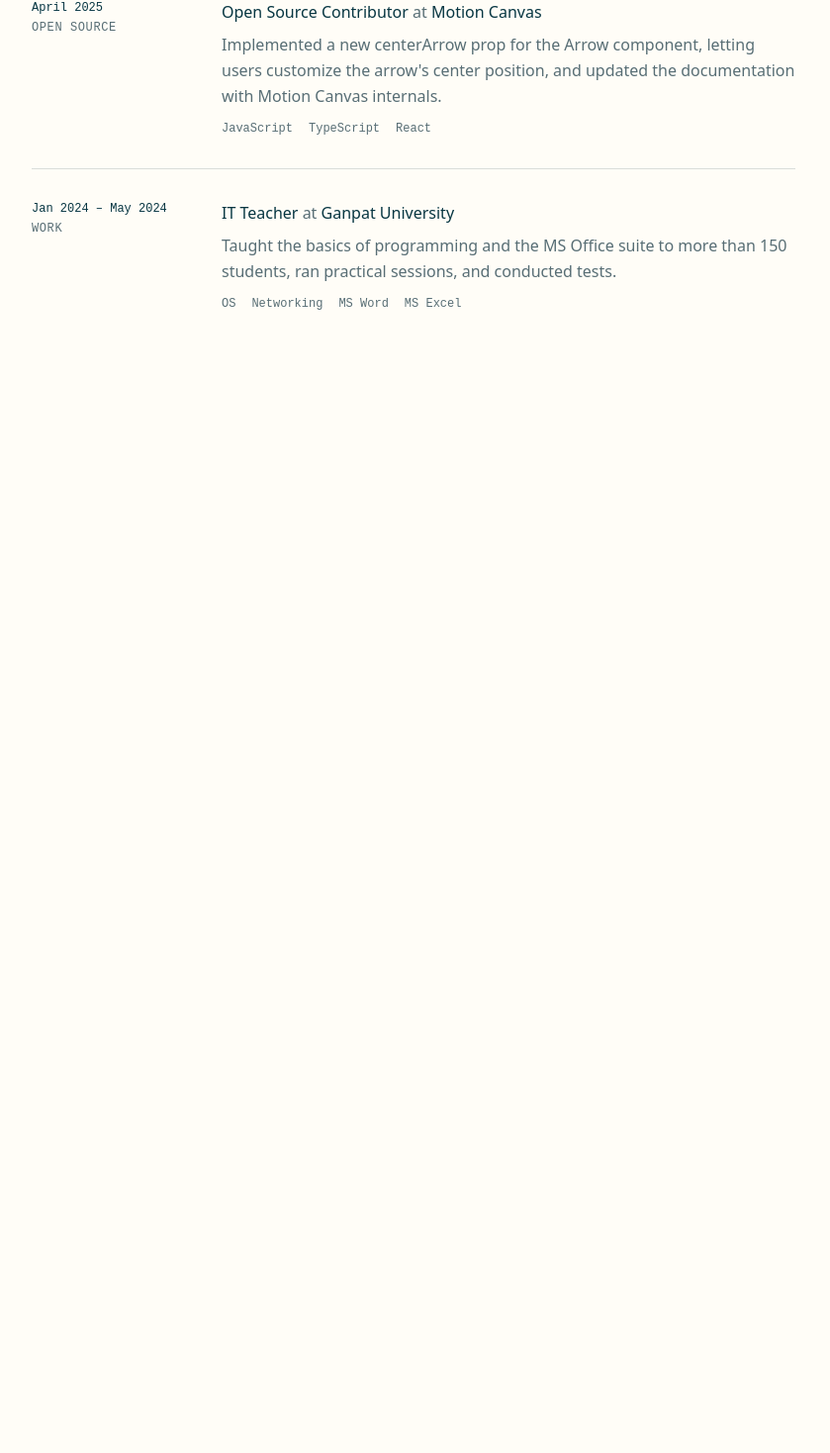
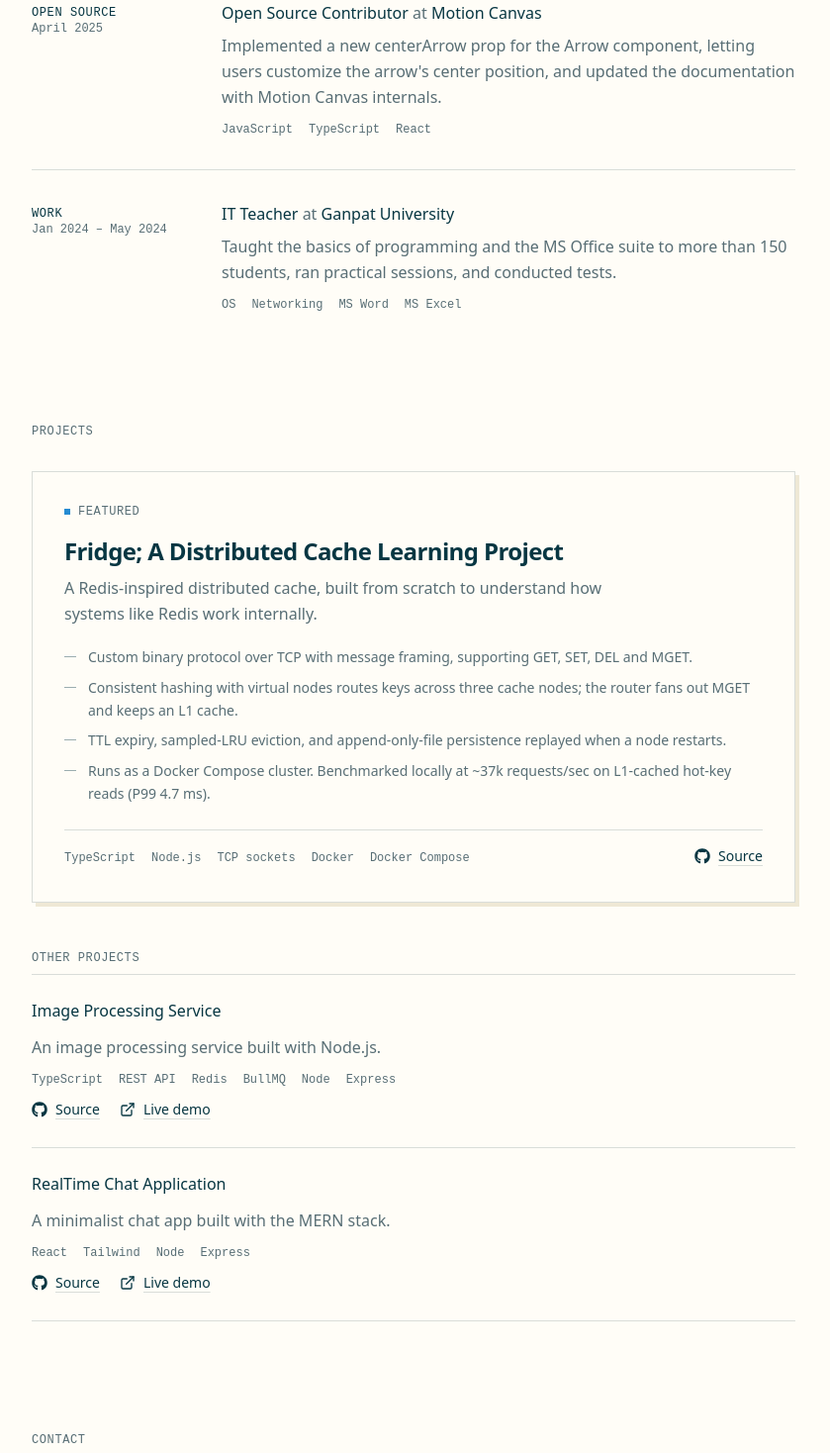
Before and after one commit to amosmurmu/amosmurmu.github.io, a React (Vite) app: page / in a window 1280 px wide. Shown: the part 1329-2797 px from the top of the page at 99% size, without its empty margins (222-1061 px from the left). Before the commit the page ends 1708 px from the top, so only its background shows below. Built offline with nearby package versions, Linux system fonts and the light colour scheme.

Commit message:
feat: Projects and Contacts and few changes

```diff
--- a/src/App.tsx
+++ b/src/App.tsx
@@ -1,6 +1,9 @@
 import Experience from "./components/Experience";
 import Hero from "./components/Hero";
 import Nav from "./components/Nav";
+import Projects from "./components/Projects";
+import Contacts from "./components/Contacts";
+import Footer from "./components/Footer";
 
 function App() {
   return (
@@ -15,6 +18,9 @@
       <main id="main" className="mx-auto max-w-[820px] px-5 sm:px-6">
         <Hero />
         <Experience />
+        <Projects />
+        <Contacts />
+        <Footer />
       </main>
     </>
   );
--- /dev/null
+++ b/src/components/Contacts.tsx
@@ -0,0 +1,64 @@
+import type { ReactNode } from "react";
+import { profile } from "../data/content";
+import { inlineLinkClass } from "../libs/styles";
+import Section from "./Section";
+
+function A({ href, children }: { href: string; children: ReactNode }) {
+  return (
+    <a
+      href={href}
+      className={inlineLinkClass}
+      target="_blank"
+      rel="noopener noreferrer"
+    >
+      {children}
+    </a>
+  );
+}
+
+function Row({ label, children }: { label?: string; children: ReactNode }) {
+  return (
+    <li className="grid gap-1 py-5 first:pt-0 last:pb-0 sm:gap-8">
+      {/* <p className="font-mono text-xs uppercase tracking-wider sm:pt-1"> */}
+      {/*   {label} */}
+      {/* </p> */}
+      <p className="leading-relaxed">{children}</p>
+    </li>
+  );
+}
+
+export default function Contact() {
+  return (
+    <Section
+      id="contact"
+      title="Contact"
+      className="min-h-[calc(100dvh-8.5rem)]"
+    >
+      <ul className="divide-y divide-line">
+        <Row>
+          Say hello at{" "}
+          <a href={`mailto:${profile.email}`} className={inlineLinkClass}>
+            {profile.email}
+          </a>
+        </Row>
+
+        <Row>
+          My creative content is on{" "}
+          <A href="https://instagram.com/amos.lens">Instagram @amos.lens</A>
+        </Row>
+
+        <Row>
+          I sometimes play on{" "}
+          <A href="https://www.chess.com/member/rebulbul">chess.com</A> and{" "}
+          <A href="https://lichess.org/@/amosmurmu">lichess.org</A>
+        </Row>
+
+        <Row>
+          I also do competitive programming on{" "}
+          <A href="https://codeforces.com/profile/amosmurmu">codeforces.com</A>{" "}
+          and <A href="https://atcoder.jp/users/lancelot_007">atcoder.jp</A>
+        </Row>
+      </ul>
+    </Section>
+  );
+}
--- a/src/components/Experience.tsx
+++ b/src/components/Experience.tsx
@@ -19,10 +19,10 @@
             className="grid gap-3 py-8 first:pt-0 last:pb-0 sm:grid-cols-[10rem_1fr] sm:gap-8"
           >
             <div className="font-mono text-xs">
-              <p className="text-ink">{e.period}</p>
-              <p className="mt-1 uppercase tracking-wider">
+              <p className="mt-1 uppercase text-ink tracking-wider">
                 {kindLabel[e.kind]}
               </p>
+              <p className="text-body">{e.period}</p>
             </div>
 
             <div>
@@ -30,6 +30,9 @@
                 {e.role} <span className="font-normal text-body">at</span>{" "}
                 {e.company}
               </h3>
+              {e.project && (
+                <p className="mt-1 font-mono text-xs">Project: {e.project}</p>
+              )}
               <p className="mt-2 max-w-prose leading-relaxed">
                 {e.description}
               </p>
--- /dev/null
+++ b/src/components/Footer.tsx
@@ -0,0 +1,32 @@
+import { useEffect, useState } from "react";
+import { profile } from "../data/content";
+
+const formatter = new Intl.DateTimeFormat("en-GB", {
+  timeZone: "Asia/Kolkata",
+  hour: "2-digit",
+  minute: "2-digit",
+  hourCycle: "h23",
+});
+
+export default function Footer() {
+  const [time, setTime] = useState(() => formatter.format(new Date()));
+
+  useEffect(() => {
+    const id = setInterval(() => setTime(formatter.format(new Date())), 15_000);
+    return () => clearInterval(id);
+  }, []);
+
+  return (
+    <footer className="border-t border-line">
+      <div className="mx-auto flex max-w-[820px] flex-wrap items-center justify-between gap-x-6 gap-y-2 px-5 py-8 text-sm sm:px-8">
+        <p>
+          © {new Date().getFullYear()} {profile.name}
+        </p>
+        <p className="font-mono text-xs">
+          <span className="sr-only">Local time in India: </span>
+          {time} IST
+        </p>
+      </div>
+    </footer>
+  );
+}
--- a/src/components/Hero.tsx
+++ b/src/components/Hero.tsx
@@ -46,7 +46,7 @@
 
 export default function Hero() {
   return (
-    <section id="home" className="py-10 sm:py-16">
+    <section id="home" className="py-10 sm:py-20">
       <div className="grid items-center gap-10 md:grid-cols-[1fr_auto] md:gap-12">
         {/* Info: plain paper and profile info */}
         <div className="order-2 md:order-1">
--- a/src/components/Projects.tsx
+++ b/src/components/Projects.tsx
@@ -0,0 +1,110 @@
+import { FaGithub } from "react-icons/fa";
+import { FiExternalLink } from "react-icons/fi";
+import { Project, projects } from "../data/content";
+import { linkClass } from "../libs/styles";
+import Section from "./Section";
+
+function TechList({ items }: { items: string[] }) {
+  return (
+    <ul className="flex flex-wrap gap-x-4 gap-y-1 font-mono text-xs">
+      {items.map((item) => (
+        <li key={item}> {item}</li>
+      ))}
+    </ul>
+  );
+}
+
+function ProjectLinks({ project }: { project: Project }) {
+  return (
+    <ul className="flex flex-wrap gap-x-5 gap-y-2">
+      <li>
+        <a
+          href={project.github}
+          className={linkClass}
+          target="_blank"
+          rel="noopener noreferrer"
+        >
+          <FaGithub aria-hidden="true" className="size-4" />
+          Source
+        </a>
+      </li>
+      {project.demo && (
+        <li>
+          <a
+            href={project.demo}
+            className={linkClass}
+            target="_blank"
+            rel="noopener noreferrer"
+          >
+            <FiExternalLink aria-hidden="true" className="size-4" />
+            Live demo
+          </a>
+        </li>
+      )}
+    </ul>
+  );
+}
+
+export default function Projects() {
+  const featured = projects.find((p) => p.featured);
+  const others = projects.filter((p) => !p.featured);
+
+  return (
+    <Section id="projects" title="Projects">
+      {featured && (
+        <article className="border border-line p-6 shadow-[4px_4px_0_0_var(--color-sand)] sm:p-8">
+          <p className="flex items-center gap-2 font-mono text-xs uppercase tracking-wider">
+            <span aria-hidden="true" className="size-1.5 bg-accent" />
+            Featured
+          </p>
+
+          <h3 className="mt-4 text-2xl font-semibold tracking-tight text-ink">
+            {featured.title}
+          </h3>
+          <p className="mt-2 max-w-prose leading-relaxed">
+            {featured.description}
+          </p>
+
+          {featured.highlights && (
+            <ul className="mt-5 space-y-2 text-sm leading-relaxed">
+              {featured.highlights.map((point) => (
+                <li key={point} className="flex gap-3">
+                  <span
+                    aria-hidden="true"
+                    className="mt-2.5 h-px w-3 shrink-0 bg-ink/40"
+                  />
+                  {point}
+                </li>
+              ))}
+            </ul>
+          )}
+
+          <div className="mt-6 flex flex-col gap-4 border-t border-line pt-4 sm:flex-row sm:items-center sm:justify-between">
+            <TechList items={featured.techStack} />
+            <ProjectLinks project={featured} />
+          </div>
+        </article>
+      )}
+
+      {others.length > 0 && (
+        <>
+          <h3 className="mb-2 mt-12 font-mono text-xs uppercase tracking-wider">
+            Other projects
+          </h3>
+          <ul className="divide-y divide-line border-y border-line">
+            {others.map((project) => (
+              <li key={project.title} className="grid gap-3 py-6">
+                <h4 className="font-medium text-ink">{project.title}</h4>
+                <p className="max-w-prose leading-relaxed">
+                  {project.description}
+                </p>
+                <TechList items={project.techStack} />
+                <ProjectLinks project={project} />
+              </li>
+            ))}
+          </ul>
+        </>
+      )}
+    </Section>
+  );
+}
--- a/src/components/Section.tsx
+++ b/src/components/Section.tsx
@@ -2,13 +2,19 @@
 
 interface SectionProps {
   id: string;
-  title: string;
+  title?: string;
+  className?: string;
   children: ReactNode;
 }
 
-export default function Section({ id, title, children }: SectionProps) {
+export default function Section({
+  id,
+  title,
+  className = "",
+  children,
+}: SectionProps) {
   return (
-    <section id={id} className="border-t border-line py-12 sm:py-16">
+    <section id={id} className={`py-12 sm:py-14 ${className}`}>
       <h2 className="mb-8 font-mono text-xs uppercase tracking-wider">
         {title}
       </h2>
--- a/src/data/content.ts
+++ b/src/data/content.ts
@@ -64,7 +64,7 @@
 
 export const socials: SocialLink[] = [
   { id: "github", label: "GitHub", href: "https://github.com/amosmurmu" },
-  { id: "twitter", label: "Twitter", href: "https://twitter.com/amos_murmu" },
+  { id: "twitter", label: "X", href: "https://twitter.com/amos_murmu" },
   {
     id: "linkedin",
     label: "LinkedIn",
@@ -126,9 +126,9 @@
     role: "Frontend Developer",
     company: "Techfanatic Private LLP",
     project: "Kidsaarthi",
-    period: "Nov 2025 – Apr 2026",
+    period: "Nov 2025 – Mar 2026",
     description:
-      "Architected a modular React SPA with lazy-loaded routes and REST API integration, including authentication and session persistence. Designed RTK Query cache invalidation with tag types to cut redundant API calls, built reusable forms with React Hook Form and Zod, and shipped it as an offline-capable PWA with Vite and Workbox.",
+      "Architected a modular React SPA with lazy-loaded routes and REST API integration, including authentication and session persistence. Designed RTK Query cache invalidation with tag types to cut redundant API calls, built reusable forms with React Hook Form and Zod.",
     skills: [
       "React",
       "TypeScript",
--- a/src/index.css
+++ b/src/index.css
@@ -32,7 +32,7 @@
   }
 
   section[id] {
-    scroll-margin-top: 4.5rem;
+    scroll-margin-top: calc(3.5rem - 10px);
   }
 
   ::selection {
```
